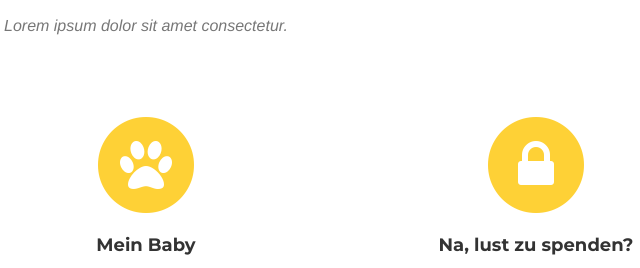
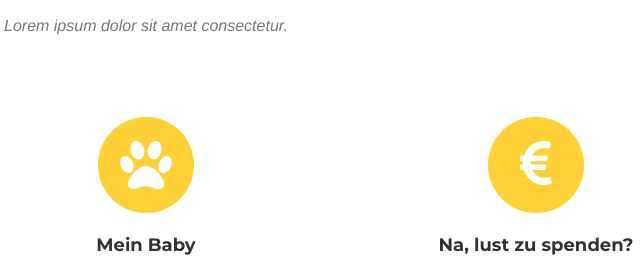
Before and after one commit to carlottasch/Carlottas-website, a website: page docs/index.html in a window 1280 px wide. Shown: the part 955-1223 px from the top of the page, 494-1134 px from the left. Drawn offline with nearby package versions, Linux system fonts and the light colour scheme; a web font is replaced by a local one.

Commit message:
changed icon

```diff
--- a/docs/index.html
+++ b/docs/index.html
@@ -114,7 +114,7 @@
                 <div class="col-md-4">
                     <span class="fa-stack fa-4x">
                         <i class="fa fa-circle fa-stack-2x text-primary"></i>
-                        <i class="fa fa-lock fa-stack-1x fa-inverse"></i>
+                        <i class="fa fa-eur fa-stack-1x fa-inverse"></i>
                     </span>
                     <h4 class="service-heading">Na, lust zu spenden?</h4>
                     <p class="text-muted">Lorem ipsum dolor sit amet, consectetur adipisicing elit. Minima maxime quam architecto quo inventore harum ex magni, dicta impedit.</p>
```
